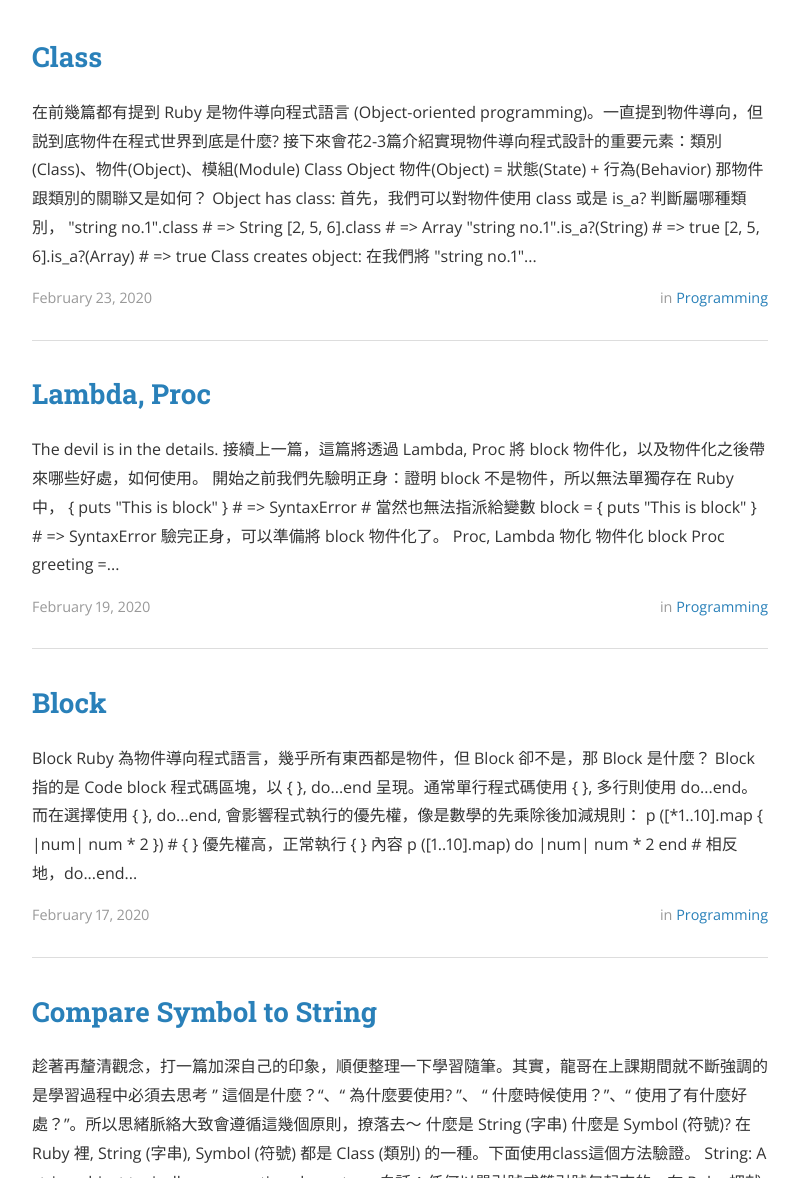
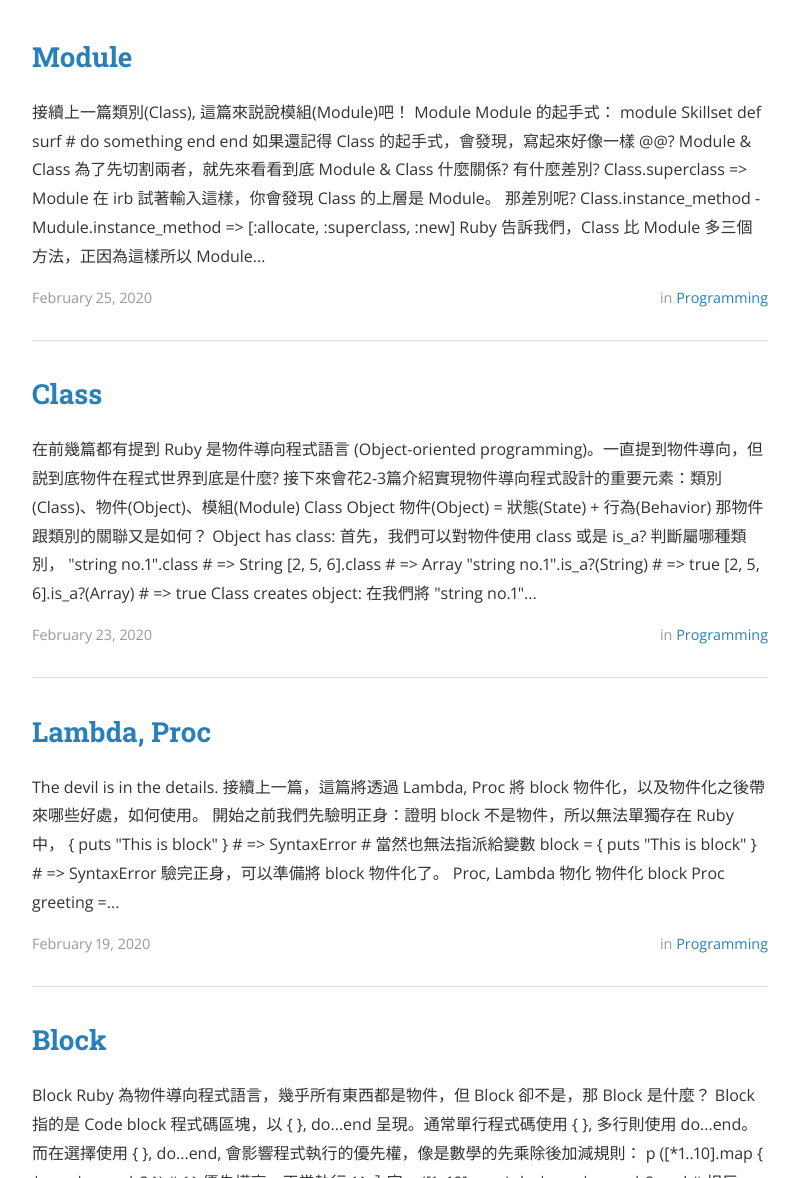
Before and after one commit to yucchang/yucchang.github.io, a Jekyll site: the page built from index.html, in a window 1280 px wide and 1400 px high, scrolled down 283 px. Shown: the part 222-1400 px from the top of the window, without its empty margins (240-1039 px from the left). Built offline with Jekyll 4.4.1, drawn with Linux system fonts in a browser that asks for light colours; nearby versions of some CDN libraries; the list of posts is cut into pages by our own code; some of the changed text lies outside the part shown.

Commit message:
Publish 7th post - Module

```diff
--- a/_posts/2020-02-21-class-module.md
+++ b/_posts/2020-02-21-class-module.md
@@ -333,13 +333,15 @@ self.puts "privacy" # => NoMethodError
 
 接下來會繼續討論到**模組(Module)**。
 
-##### 後話：寫這篇很危險，邊寫邊釐清觀念的過程中，一不注意就......(這樣太危險...飛太遠～)但這是開始分享學習紀錄後出現的好現象。因不想篇幅太冗長(閱讀友善)，有些觀念沒辦法一篇蓋全。
-
 ### Reference
 - [為你自己學 Ruby on Rails]
 - [Rubymostas]
 - [Ruby Access Control Basics][Ruby Access Control Basics: Public vs Private vs Protected methods]
 
+##### 後話：寫這篇很危險，邊寫邊釐清觀念的過程中，一不注意就......飛太遠～這樣太危險，但這是開始分享學習紀錄後出現的好現象。因不想篇幅太冗長(閱讀友善)，有些觀念沒辦法一篇蓋全。
+
+
+
 
 [為你自己學 Ruby on Rails]: https://railsbook.tw/chapters/08-ruby-basic-4.html
 [Rubymostas]: http://ruby-for-beginners.rubymonstas.org/writing_classes/methods.html
--- /dev/null
+++ b/_posts/2020-02-25-module.md
@@ -0,0 +1,110 @@
+---
+layout: post
+title:  "Module"
+date:   2020-02-25 17:00
+author: 賈蓋先
+categories: Programming
+tags:	Ruby
+cover:
+---
+
+接續上一篇**類別(Class)**, 這篇來説說**模組(Module)**吧！
+
+## Module
+Module 的起手式：
+{% highlight ruby %}
+module Skillset
+  def surf
+    # do something
+  end
+end
+{% endhighlight %}
+如果還記得 Class 的起手式，會發現，寫起來好像一樣 @@?
+
+### Module & Class
+為了先切割兩者，就先來看看到底 Module & Class 什麼關係? 有什麼差別?
+{% highlight ruby %}
+Class.superclass
+=> Module
+{% endhighlight %}
+在 irb 試著輸入這樣，你會發現 `Class` 的上層是 `Module`。
+
+那差別呢?
+{% highlight ruby %}
+Class.instance_method - Mudule.instance_method
+=> [:allocate, :superclass, :new]
+{% endhighlight %}
+Ruby 告訴我們，`Class` 比 `Module` 多三個方法，正因為這樣所以 `Module` 不能 `new` 新實體、無法繼承。(好奇 `allocate`，可以看看[這篇][Ruby `allocate` method])
+
+### How to Use Module?
+初步認識 Module & Class 關聯與差別，接著來看看怎麼使用：
+{% highlight ruby %}
+module Skill03
+  def surf
+    puts "Aloha"
+  end
+end
+
+class Pikachu
+  include Skill03
+end
+
+pikachu = Pikachu.new
+pikachu.surf
+=> Aloha
+{% endhighlight %}
+在 `Pikachu` 類別中使用 `include` 就能將 `Skill03` 模組加入，而一個新的 `Pikachu` 實體就能使用模組裡的衝浪了。
+
+有趣的地方是，模組可以在不同類別間使用。假設我想讓~~柯P~~可達鴨學會衝浪可以這樣做：
+{% highlight ruby %}
+class Psyduck
+  include Skill03
+end
+
+kp = Psyduck.new
+kp.surf
+=> Aloha
+{% endhighlight %}
+
+#### `include`, `extend`?
+剛剛用 `include` 讓想學衝浪的皮卡丘跟可達鴨都學會了，然後你會發現 `surf` 的作用對象都是實體(instance)：`pikachu`, `kp`。換句話說，使用 `include` 會讓衝浪變成是實體方法(instance method)。
+{% highlight ruby %}
+Pikachu.surf
+Psyduck.surf
+=> NoMethodError
+{% endhighlight %}
+
+相對地，使用 `extend` 可以使衝浪變成是類別方法(class method)，同樣的無法作用於實體(instance)。(關於實體方法與類別方法，剛好在 [Class] 有稍稍提到。)
+{% highlight ruby %}
+class Psyduck
+  extend Skill03
+end
+
+Psyduck.surf
+=> Aloha
+kp.surf
+=> NoMethodError
+{% endhighlight %}
+
+#### When to Use?
+如果有玩過掌上型遊戲機(GameBoy)的神奇寶貝，那應該知道衝浪是需要透過招式機學會的。是的，**模組就像是招式機**，只要 `include`，連電氣系的皮卡丘都可以衝浪。無法因為是水系神奇寶貝就能繼承衝浪。
+
+不適用類別繼承的原因大概就像皮卡丘不用為了會衝浪而轉系當水系神奇寶貝吧。(這樣就不能使出招牌十萬伏特了...QQ)
+
+### Reference
+- [為你自己學 Ruby on Rails]
+- [Ruby `allocate` method]
+- [Include vs Extend in Ruby]
+- [Rails 利用 Module 整理 Model]
+
+##### 後話：`include`, `extend` 加上 `prepend` 都與繼承鍊這個概念有關，之後有機會一定再做探討。
+
+
+
+
+
+[為你自己學 Ruby on Rails]: https://railsbook.tw/chapters/08-ruby-basic-4.html#module
+[Ruby `allocate` method]: https://frontdeveloper.pl/2018/11/ruby-allocate-method/
+[Class]: https://yucchang.github.io/programming/2020/02/23/class-module.html
+[Rails 利用 Module 整理 Model]: https://www.motion-express.com/blog/20141011-rails-module-model
+[Include vs Extend in Ruby]: http://www.railstips.org/blog/archives/2009/05/15/include-vs-extend-in-ruby/
```
Also changed, not shown: other parts of _posts/2020-02-21-class-module.md (+1 -1 lines), 10 other files.
